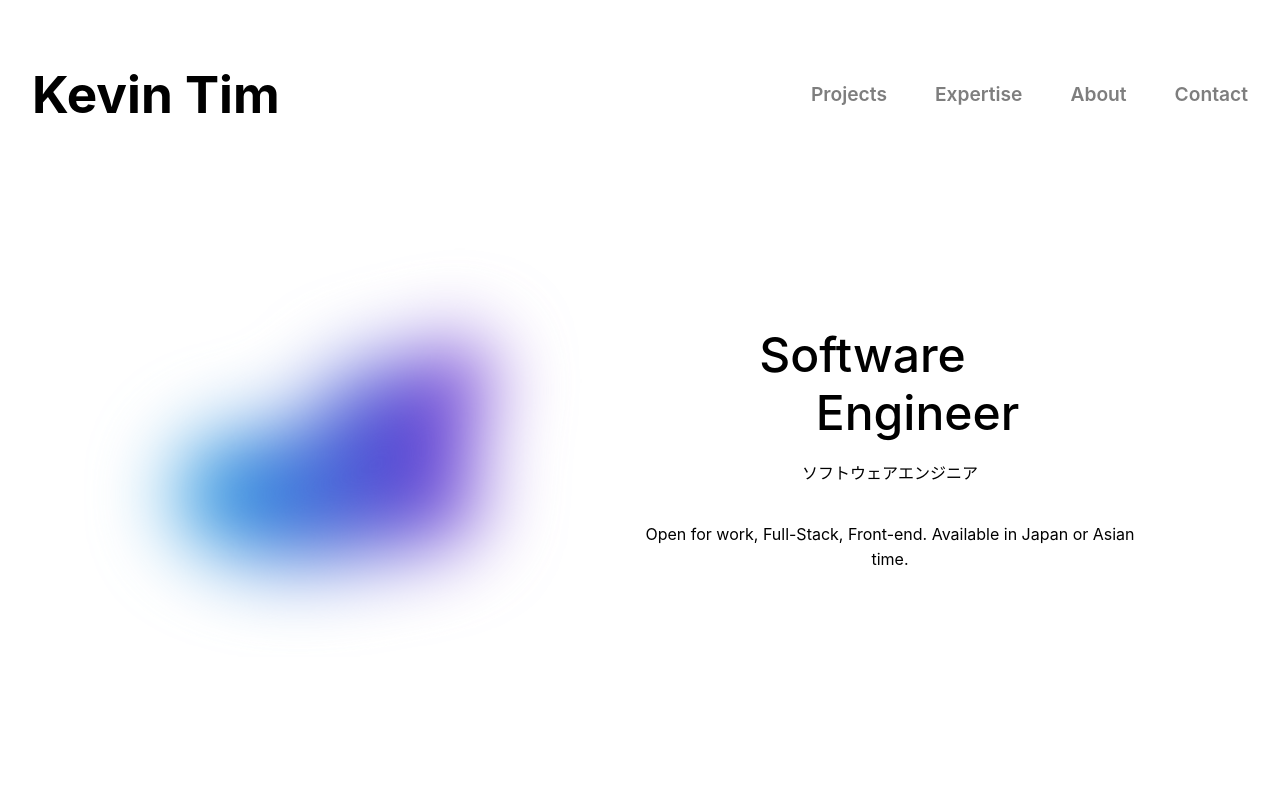
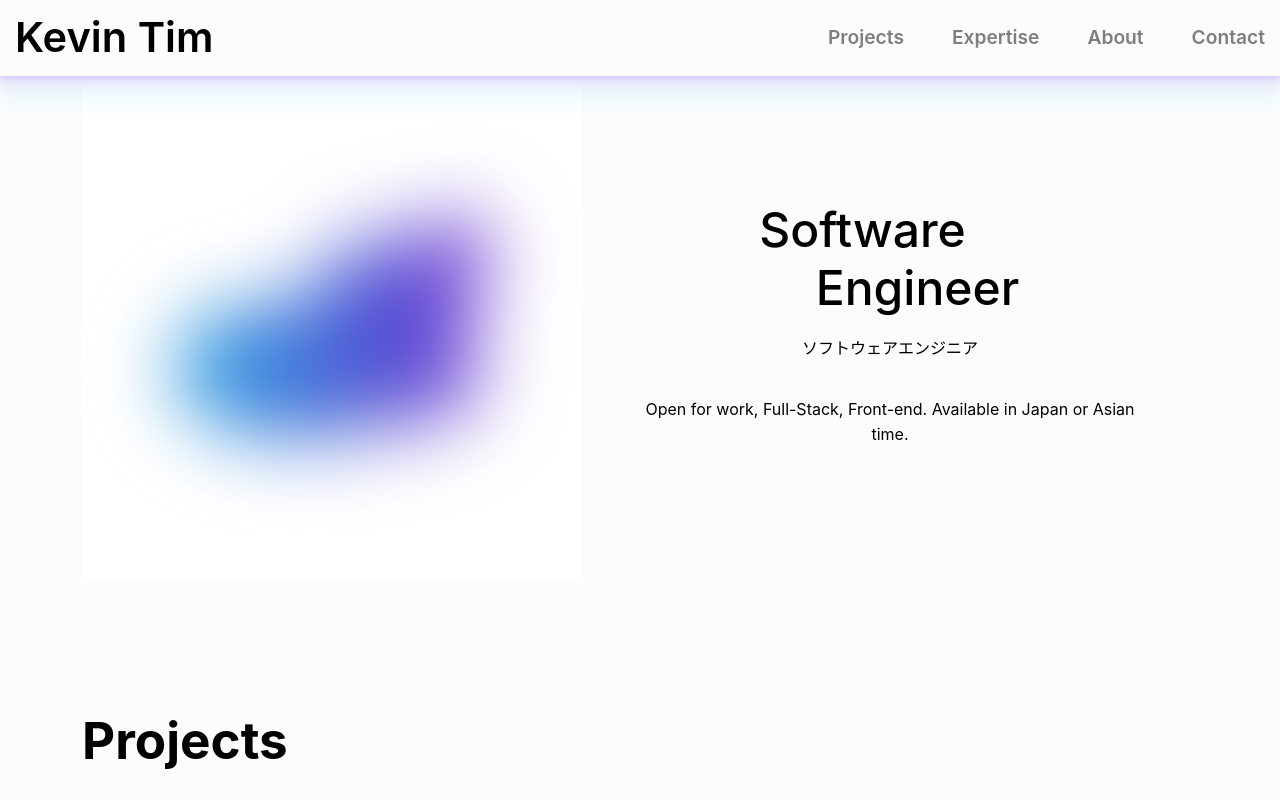
Before and after one commit to mylordkaz/portfolio, a React (Vite) app: page / in a window 1280 px wide. Shown: the top 800 px of the page. Built offline with nearby package versions, Linux system fonts and the light colour scheme.

Commit message:
fixed header to the top of the page

```diff
--- a/src/App.css
+++ b/src/App.css
@@ -5,6 +5,7 @@
   margin: 0 auto;
   padding: 2rem;
   text-align: center;
+  background-color: #fdfcfc;
 }
 
 @media screen and (min-width: 768px) {
--- a/src/components/header.css
+++ b/src/components/header.css
@@ -2,6 +2,11 @@
   display: flex;
   align-items: center;
   justify-content: space-between;
+}
+.header-div h1 {
+  font-size: 2.6em;
+  font-weight: 600;
+  margin: 0;
 }
 .dropdown {
   position: absolute;
@@ -17,3 +22,21 @@
   display: flex;
   gap: 3rem;
 }
+@media screen and (min-width: 768px) {
+  .header-div {
+    position: fixed;
+    top: 0;
+    left: 0;
+
+    padding: 15px;
+    background-color: #fdfcfc;
+    box-shadow: rgba(91, 66, 243, 0.06) 0px 2px 1px,
+      rgba(91, 66, 243, 0.06) 0px 4px 2px, rgba(175, 64, 255, 0.06) 0px 8px 4px,
+      rgba(175, 64, 255, 0.06) 0px 16px 8px,
+      rgba(0, 221, 235, 0.06) 0px 32px 16px;
+    width: 100%;
+    display: flex;
+    align-items: center;
+    justify-content: space-between;
+  }
+}
```
